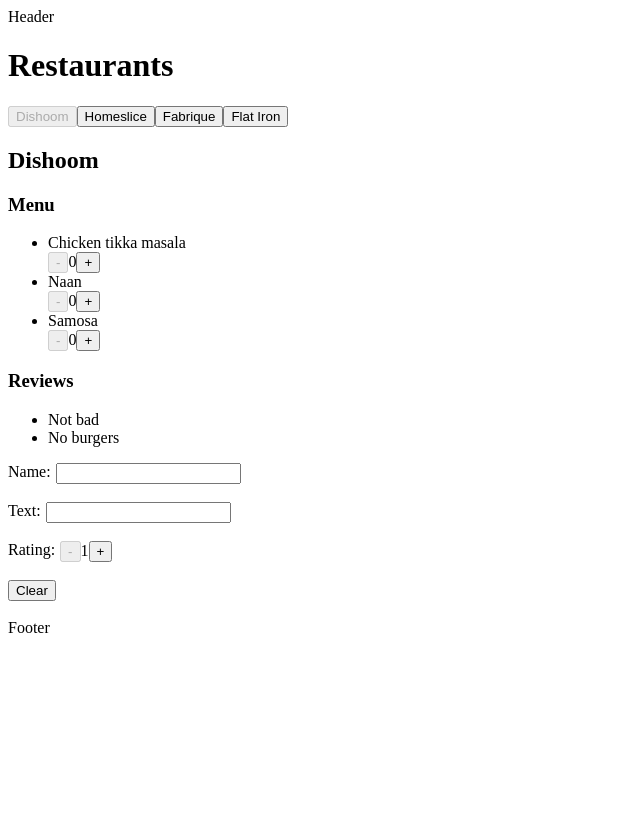
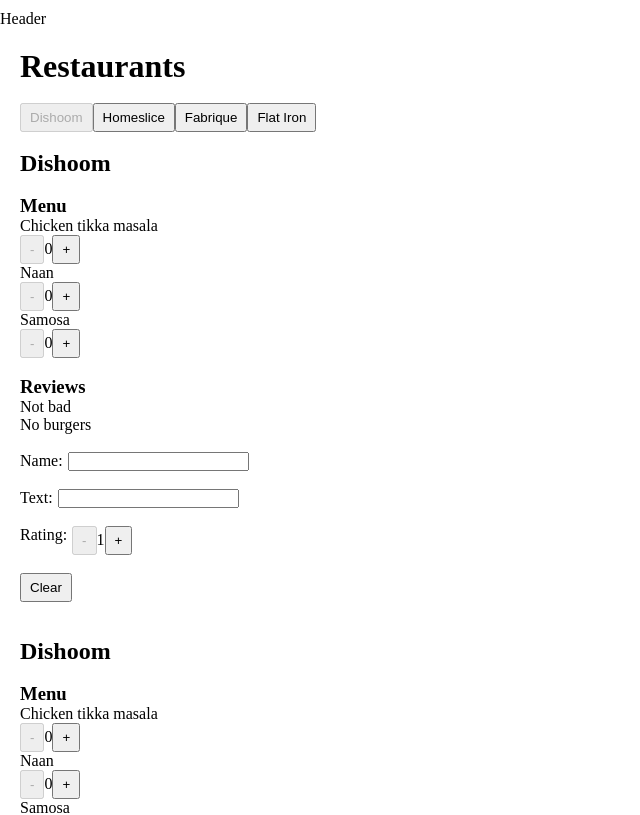
Before and after one commit to jsteacat/react-project, a React (Vite) app: page / in a window 1280 px wide. Shown: the top 815 px of the page, without its empty margins (0-640 px from the left). Built offline with nearby package versions, Linux system fonts and the light colour scheme.

Commit message:
add progress-bar

```diff
--- a/src/components/App/App.jsx
+++ b/src/components/App/App.jsx
@@ -19,10 +19,21 @@ export const App = ({ title }) => {
   return (
     <Layout>
       <h1>{title}</h1>
+      <br />
       {restaurants.length > 0 ? (
         <div className="content">
           <Tabs tabs={tabs} onClick={selectRestaurantHandler} />
-          {Boolean(selectedRestaurant) && <Restaurant key={selectedRestaurantId} restaurant={selectedRestaurant} />}
+          <br />
+          {Boolean(selectedRestaurant) && (
+            <>
+              {Array.from({ length: 5 }, (_, index) => (
+                <div key={selectedRestaurant + index}>
+                  <Restaurant restaurant={selectedRestaurant} />
+                  <br />
+                </div>
+              ))}
+            </>
+          )}
         </div>
       ) : (
         <div className="empty-data">Данных нет</div>
--- a/src/components/Counter/useCounter.js
+++ b/src/components/Counter/useCounter.js
@@ -1,19 +1,25 @@
-import { useState } from 'react'
+import { useCallback, useState } from 'react'
 
 export const useCounter = (minCount, maxCount) => {
   const [count, setCount] = useState(0)
 
-  const increment = () => {
-    if (count < maxCount) {
-      setCount(count + 1)
-    }
-  }
+  const increment = useCallback(() => {
+    setCount((prevCount) => {
+      if (prevCount < maxCount) {
+        return prevCount + 1
+      }
+      return prevCount
+    });
+  }, [maxCount])
 
-  const decrement = () => {
-    if (count > minCount) {
-      setCount(count - 1)
-    }
-  }
+  const decrement = useCallback(() => {
+    setCount((prevCount) => {
+      if (prevCount > minCount) {
+        return prevCount - 1
+      }
+      return prevCount
+    });
+  }, [minCount])
 
   return {
     count,
--- a/src/components/Layout/Layout.jsx
+++ b/src/components/Layout/Layout.jsx
@@ -1,6 +1,9 @@
+import { ProgressBar } from '../ProgressBar/ProgressBar.jsx'
+
 export const Layout = ({ children }) => {
   return (
     <div className="layout">
+      <ProgressBar />
       <header>Header</header>
       <main>{ children }</main>
       <footer>Footer</footer>
--- /dev/null
+++ b/src/components/ProgressBar/ProgressBar.jsx
@@ -0,0 +1,22 @@
+import { useEffect, useState } from 'react'
+
+export const ProgressBar = () => {
+  const [scrollProgress, setScrollProgress] = useState(0)
+
+  const updateScrollProgress = () => {
+    const totalHeight = document.documentElement.scrollHeight - window.innerHeight
+    const progress = (window.scrollY / totalHeight) * 100
+    setScrollProgress(progress)
+  };
+
+  useEffect(() => {
+    window.addEventListener('scroll', updateScrollProgress)
+    return () => {
+      window.removeEventListener('scroll', updateScrollProgress)
+    };
+  }, [])
+
+  return (
+    <div className="progress-bar" style={{width: `${scrollProgress}%`}}/>
+  )
+}
--- a/src/components/Restaurant/Restaurant.jsx
+++ b/src/components/Restaurant/Restaurant.jsx
@@ -7,8 +7,11 @@ export const Restaurant = ({ restaurant }) => {
   return (
     <div className="restaurant">
       <h2>{name}</h2>
+      <br/>
       {Boolean(menu.length) && <Menu menu={menu} />}
+      <br/>
       {Boolean(reviews.length) && <Reviews reviews={reviews} />}
+      <br/>
       <ReviewForm />
       <br/>
     </div>
--- a/src/main.jsx
+++ b/src/main.jsx
@@ -1,5 +1,6 @@
 import { createRoot } from 'react-dom/client'
 import { App } from './components/App/App.jsx'
+import './style.css'
 
 const root = document.getElementById('root')
 
--- /dev/null
+++ b/src/style.css
@@ -0,0 +1,31 @@
+* {
+    box-sizing: border-box;
+    margin: 0;
+    padding: 0;
+}
+
+main {
+    padding: 20px;
+}
+
+button {
+    padding: 5px 8px;
+}
+
+ul {
+    list-style-type: none;
+    padding: 0;
+    margin: 0;
+}
+
+.layout {
+    padding-top: 10px;
+}
+
+.progress-bar {
+    position: fixed;
+    top: 0;
+    left: 0;
+    height: 10px;
+    background-color: blueviolet;
+}
```
